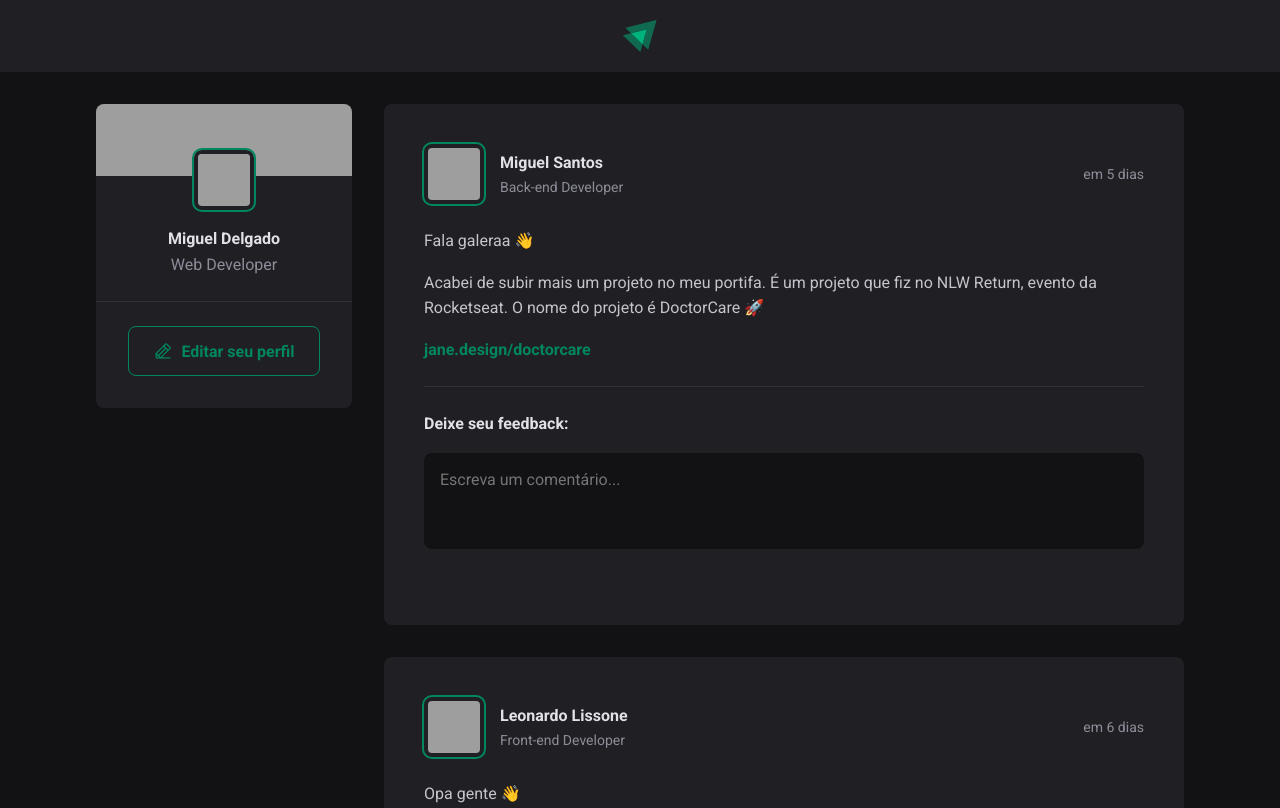
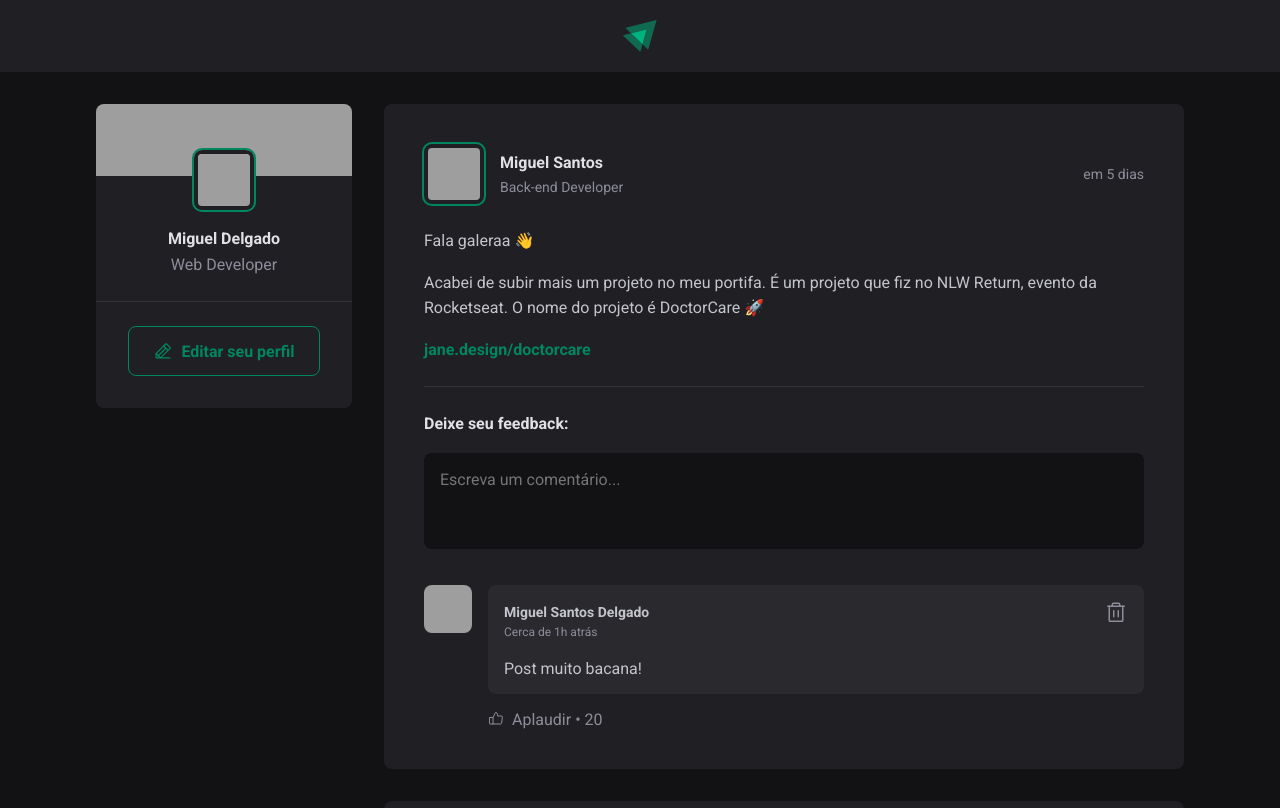
Before and after one commit to migueldelgg/react-rocketseat, a React (Vite) app: page / in a window 1280 px wide. Shown: the top 808 px of the page. Built offline with nearby package versions, Linux system fonts and the light colour scheme; grey boxes are pictures that could not be loaded.

Commit message:
Inserindo comentários (Programação declarativa), exemplo de programcao declarativa

```diff
--- a/src/components/Comment.jsx
+++ b/src/components/Comment.jsx
@@ -2,7 +2,7 @@ import { ThumbsUp, Trash } from 'phosphor-react'
 import styles from './Comment.module.css'
 import { Avatar } from './Avatar'
 
-export function Comment() {
+export function Comment({content}) {
     return (
         <div className={styles.comment}>
             <Avatar
@@ -26,7 +26,7 @@ export function Comment() {
                         </button>
                     </header>
 
-                    <p>Muito bom Devon, parabéns!! 👏👏</p>
+                    <p>{content}</p>
                 </div>
 
                 <footer>
--- a/src/components/Post.jsx
+++ b/src/components/Post.jsx
@@ -12,7 +12,10 @@ import { useState } from 'react';
 export function Post({author, publishedAt, content}) {
 
     const [comments, setComments] = useState([
+        'Post muito bacana!'
     ])
+
+    const [newCommentText, setNewCommentText] = useState('')
 
     const publishedDateFormatted = format(publishedAt, "d 'de' LLLL 'às' HH:mm'h'", {
         locale: ptBR
@@ -26,9 +29,12 @@ export function Post({author, publishedAt, content}) {
     function handleCreateNewComment() {
         event.preventDefault()
 
-        // imutabilidade
+        setComments([...comments, newCommentText])
+        setNewCommentText('');
+    }
 
-        setComments([...comments, comments.length + 1])
+    function handleNewCommentChange() {
+        setNewCommentText(event.target.value)
     }
 
     return (
@@ -68,7 +74,10 @@ export function Post({author, publishedAt, content}) {
                 <strong>Deixe seu feedback:</strong>
 
                 <textarea
+                    name="comment"
                     placeholder='Escreva um comentário...'
+                    value={newCommentText}
+                    onChange={handleNewCommentChange}
                 />
 
                 <footer>
@@ -78,7 +87,7 @@ export function Post({author, publishedAt, content}) {
 
             <div className={styles.commentList}>
                 {comments.map(comment => {
-                    return <Comment/>
+                    return <Comment content={comment}/>
                 })}
             </div>
         </article>
```
